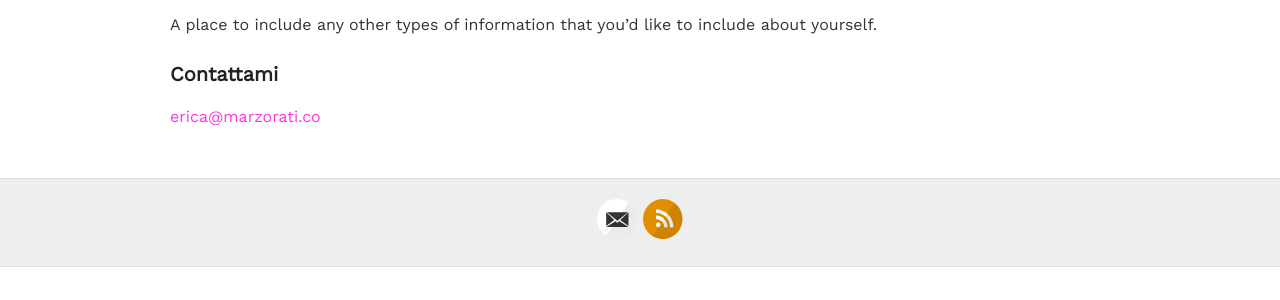
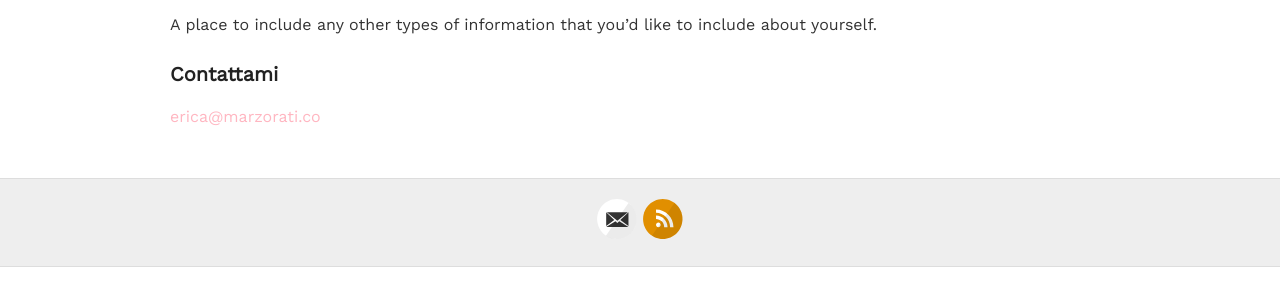
Before and after one commit to marste/Erica, a Jekyll site: the page built from about.md, in a window 1280 px wide. Shown: the part 304-604 px from the top of the page. Built offline with Jekyll 4.4.1, drawn with Linux system fonts in a browser that asks for light colours.

```diff
--- a/_sass/_variables.scss
+++ b/_sass/_variables.scss
@@ -4,7 +4,7 @@
 //
 
 // Colors
-$blue: #ff33e6;
+$blue: #ffb6c1;
 
 // Grays
 $black: #000;
```
